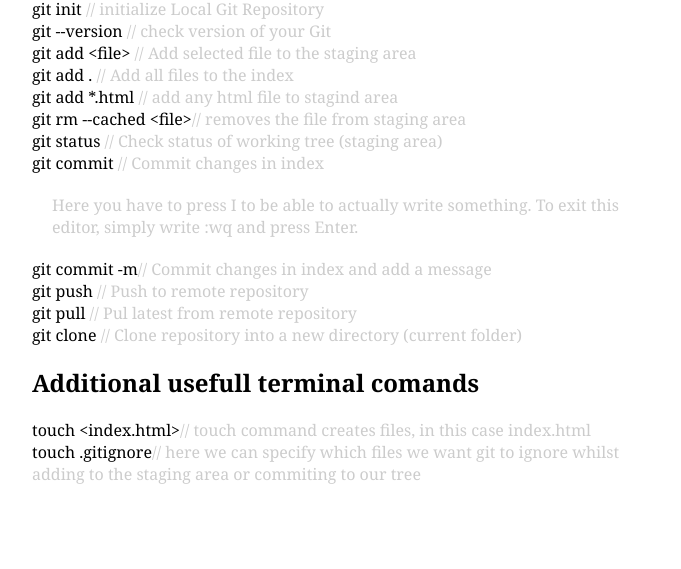
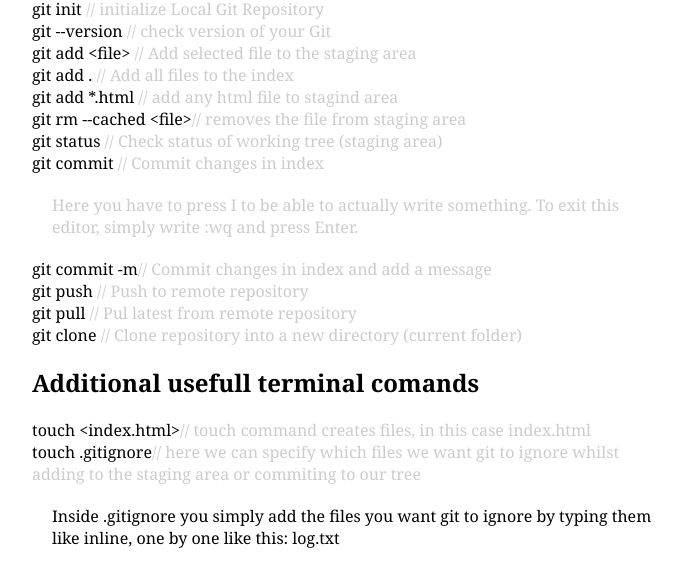
Before and after one commit to pavcieslak/gitBasicTerminalCommands, a plain HTML site: page index.html in a window 1280 px wide. Shown: the part 299-868 px from the top of the page, without its empty margins (298-979 px from the left). Before the commit the page ends 804 px from the top, so only its background shows below. Drawn offline with Linux system fonts and the light colour scheme.

Commit message:
Additional explanation about .gitignore added to the list element

```diff
--- a/index.html
+++ b/index.html
@@ -43,7 +43,11 @@
 	<h2>Additional usefull terminal comands</h2>
 	<ul>
 		<li>touch &lt;index.html&gt;<span>// touch command creates files, in this case index.html</span></li>
-		<li>touch .gitignore<span>// here we can specify which files we want git to ignore whilst adding to the staging area or commiting to our tree</span></li>
+		<li>touch .gitignore<span>// here we can specify which files we want git to ignore whilst adding to the staging area or commiting to our tree</span>
+			<ul>
+				<li>Inside .gitignore you simply add the files you want git to ignore by typing them like inline, one by one like this: log.txt</li>
+			</ul>
+		</li>
 	</ul>
 
 
```
